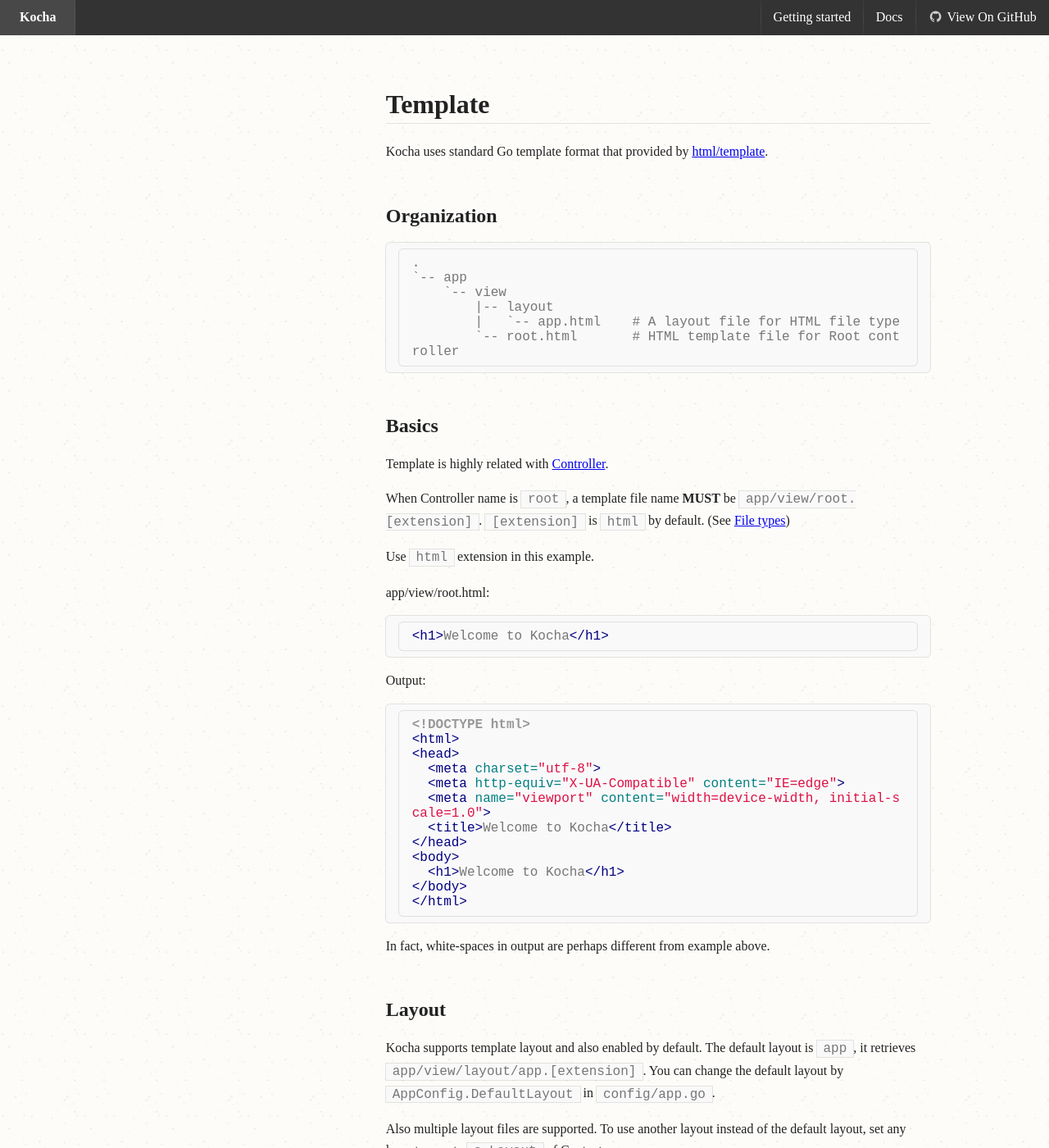
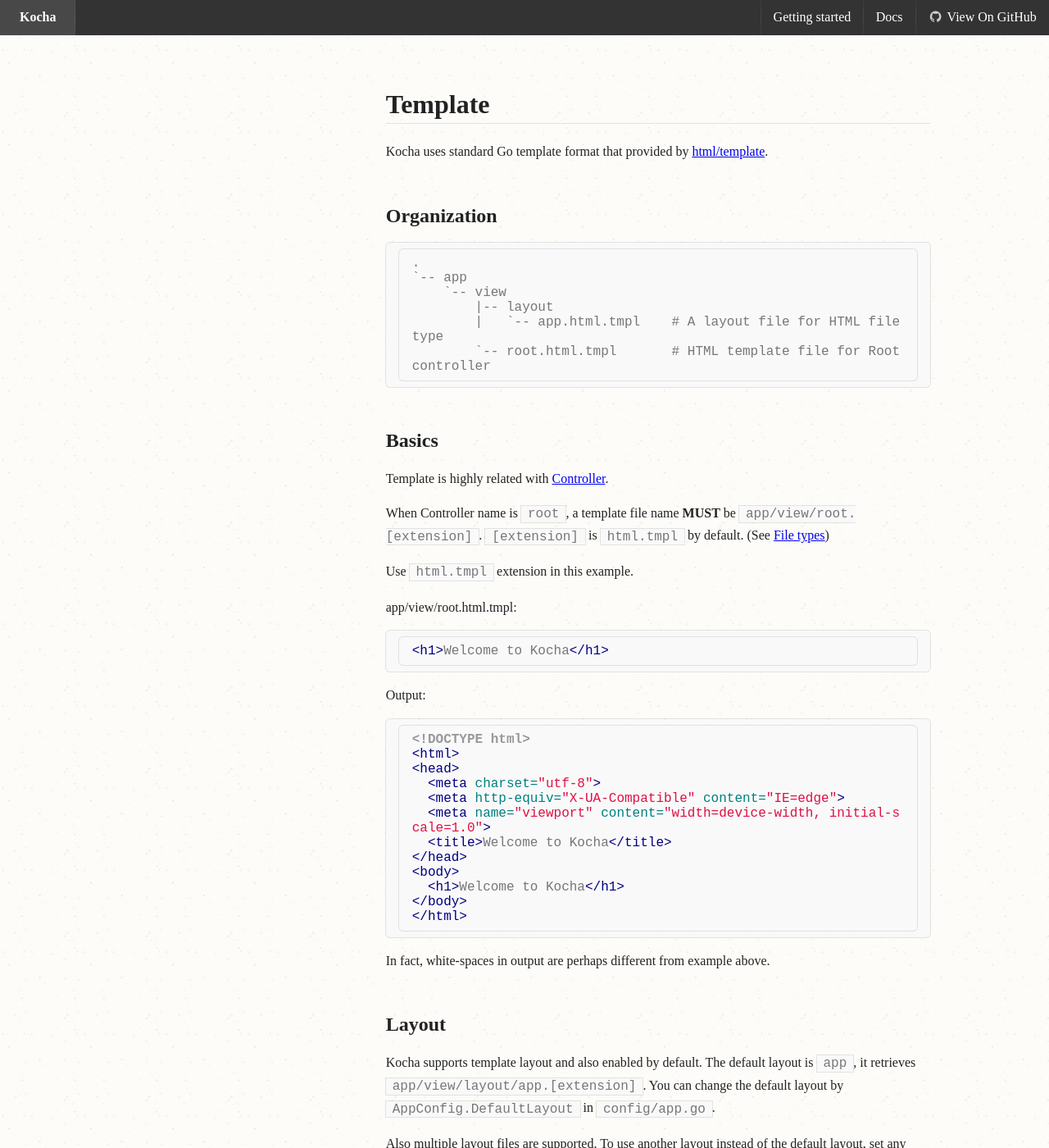
Before and after one commit to naoina/kocha, a Jekyll site: the page built from docs/template.md, in a window 1280 px wide and 1400 px high. Shown: the whole window at 82% size. Built offline with Jekyll 4.4.1, drawn with Linux system fonts in a browser that asks for light colours; nearby versions of some CDN libraries; Markdown is read by kramdown in place of the engine named in the settings; some of the changed text lies outside the part shown.

Commit message:
Follow 25f1a23294bfd028f3248e102a16e4f49aa86108

````diff
--- a/docs/template.md
+++ b/docs/template.md
@@ -31,8 +31,8 @@
 `-- app
     `-- view
         |-- layout
-        |   `-- app.html    # A layout file for HTML file type
-        `-- root.html       # HTML template file for Root controller
+        |   `-- app.html.tmpl    # A layout file for HTML file type
+        `-- root.html.tmpl       # HTML template file for Root controller
 ```
 
 ## Basics <a id="Basics"></a>
@@ -40,11 +40,11 @@
 Template is highly related with [Controller]({{ page.root }}/docs/controller.html).
 
 When Controller name is `root`, a template file name **MUST** be `app/view/root.[extension]`.
-`[extension]` is `html` by default. (See [File types](#File-types))
+`[extension]` is `html.tmpl` by default. (See [File types](#File-types))
 
-Use `html` extension in this example.
+Use `html.tmpl` extension in this example.
 
-app/view/root.html:
+app/view/root.html.tmpl:
 
 {% raw %}
 ```html
@@ -84,7 +84,7 @@
 
 For example, layout name set to `sub`, and when templates and Controller are following.
 
-app/view/layout/sub.html:
+app/view/layout/sub.html.tmpl:
 
 {% raw %}
 ```html
@@ -109,7 +109,7 @@
 ```
 {% endraw %}
 
-app/view/root.html is same as previous.
+`app/view/root.html.tmpl` is same as previous.
 
 Output:
 
````
Also changed, not shown: docs/controller.md (+1 -1 lines), docs/index.md (+2 -2 lines), getting-started.md (+1 -1 lines).
